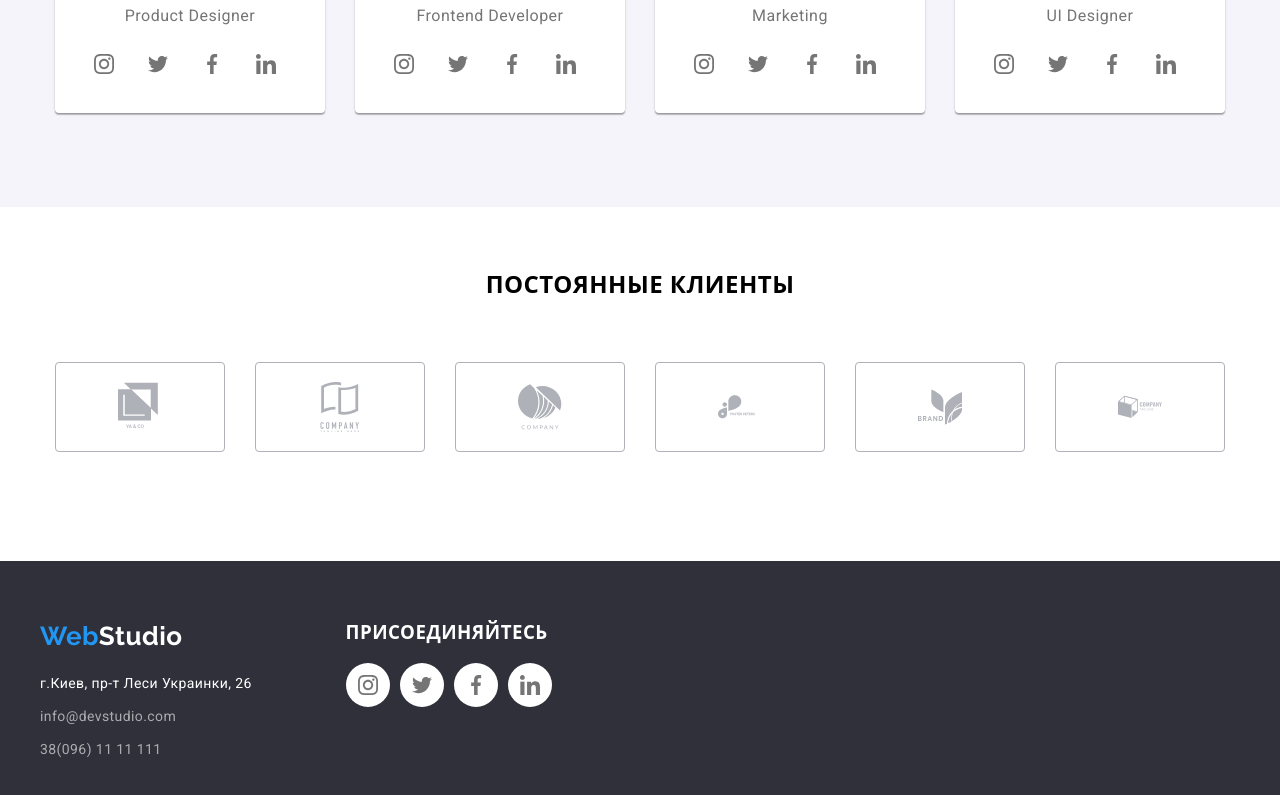
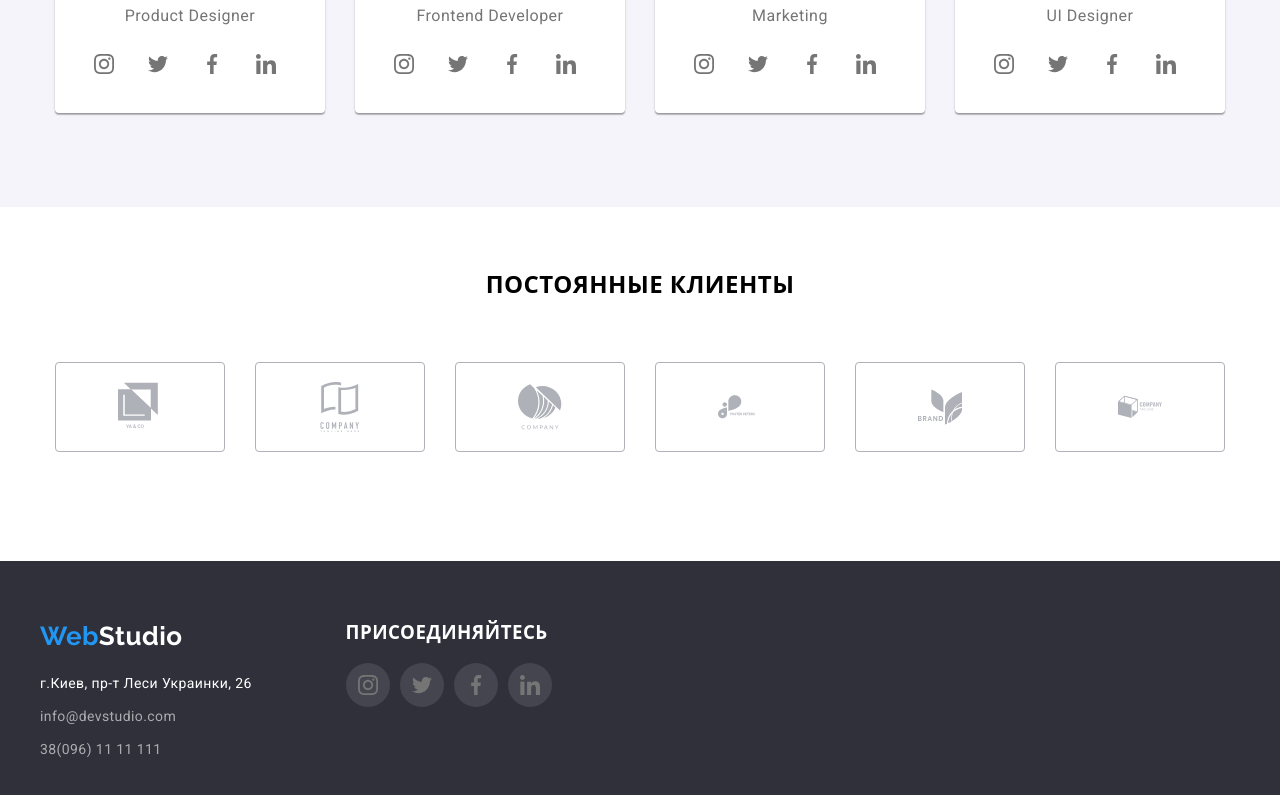
Before and after one commit to syniuk-a/goit-markup-hw-04, a plain HTML site: page index.html in a window 1280 px wide. Shown: the part 2100-2895 px from the top of the page. Drawn offline with nearby package versions, Linux system fonts and the light colour scheme; files whose address does not match are found by name.

Commit message:
правка цвета
правка цвета в социал линк футер

```diff
--- a/css_first_page/style.css
+++ b/css_first_page/style.css
@@ -420,7 +420,7 @@ img {
 
 .permanent-client-section {
   display: block;
-  background-color: rgba(255, 255, 255, 0.1);
+  /* background-color: rgba(255, 255, 255, 0.1); */
   /* height: 182px; */
 }
 .client-container {
@@ -556,7 +556,7 @@ img {
   display: block;
   height: 44px;
   width: 44px;
-  background-color: var(--bg-color);
+  background-color: rgba(255, 255, 255, 0.1);
   margin: calc(-1 * var(--grid-margin));
   border-radius: 50%;
   margin: 0 10px 0 0;
```
